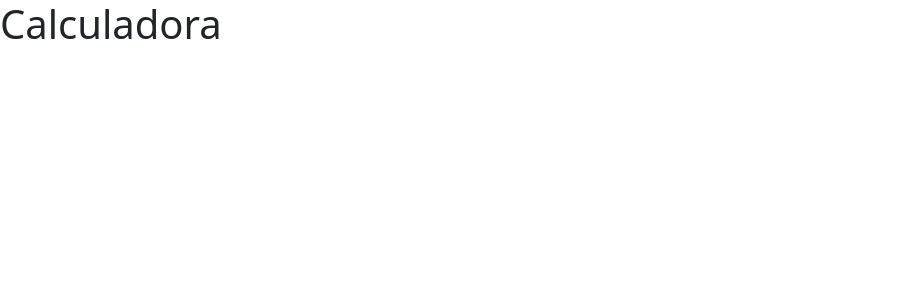
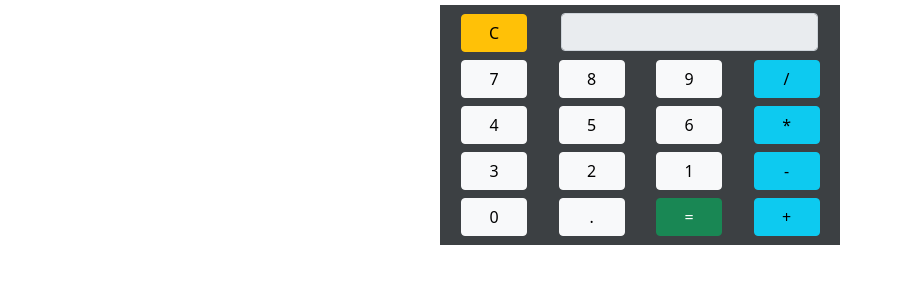
Before and after one commit to Grazziano/calculadora-react, a React (Create React App) app: page / in a window 1280 px wide. Shown: the top 300 px of the page, without its empty margins (0-901 px from the left). Built offline with nearby package versions, Linux system fonts and the light colour scheme.

Commit message:
Criando a interface

```diff
--- a/package.json
+++ b/package.json
@@ -4,7 +4,7 @@
   "private": true,
   "dependencies": {
     "@testing-library/user-event": "^12.8.3",
-    "bootstrap": "^5.1.3",
+    "bootstrap": "^5.1",
     "react": "^17.0.2",
     "react-bootstrap": "^2.0.1",
     "react-dom": "^17.0.2",
--- a/src/components/Calculadora.js
+++ b/src/components/Calculadora.js
@@ -1,12 +1,87 @@
-import React from "react";
+import React, { Component } from "react";
+import { render } from "react-dom";
 import '../css/Calculadora.css';
+import { Container, Row, Col, Button, Form } from 'react-bootstrap';
 
-function Calculadora() {
-  return (
-    <div>
-      <h1>Calculadora</h1>
-    </div>
-  );
+class Calculadora extends Component {
+  render() {
+    return (
+      <section className="calc-section">
+        <div className="jumbotron">
+          <Container>
+            <Row>
+              <Col xs="3">
+                <Button variant="warning">C</Button>
+              </Col>
+              <Col xs="9">
+                <Form.Control type="text" name="txtNumeros" className="text-right" readOnly="readonly" />
+              </Col>
+            </Row>
+
+            <Row>
+              <Col>
+                <Button variant="light">7</Button>
+              </Col>
+              <Col>
+                <Button variant="light">8</Button>
+              </Col>
+              <Col>
+                <Button variant="light">9</Button>
+              </Col>
+              <Col>
+                <Button variant="info">/</Button>
+              </Col>
+            </Row>
+
+            <Row>
+              <Col>
+                <Button variant="light">4</Button>
+              </Col>
+              <Col>
+                <Button variant="light">5</Button>
+              </Col>
+              <Col>
+                <Button variant="light">6</Button>
+              </Col>
+              <Col>
+                <Button variant="info">*</Button>
+              </Col>
+            </Row>
+
+            <Row>
+              <Col>
+                <Button variant="light">3</Button>
+              </Col>
+              <Col>
+                <Button variant="light">2</Button>
+              </Col>
+              <Col>
+                <Button variant="light">1</Button>
+              </Col>
+              <Col>
+                <Button variant="info">-</Button>
+              </Col>
+            </Row>
+
+            <Row>
+              <Col>
+                <Button variant="light">0</Button>
+              </Col>
+              <Col>
+                <Button variant="light">.</Button>
+              </Col>
+              <Col>
+                <Button variant="success">=</Button>
+              </Col>
+              <Col>
+                <Button variant="info">+</Button>
+              </Col>
+            </Row>
+          </Container>
+        </div>
+      </section>
+    );
+  }
 }
 
 export default Calculadora;
--- a/src/css/Calculadora.css
+++ b/src/css/Calculadora.css
@@ -0,0 +1,23 @@
+.calc-section {
+  display: flex;
+  justify-content: center;
+}
+
+.jumbotron {
+  /* background: transparent !important; */
+  background-color: #3C4043 !important;
+  padding: 5px;
+  margin: 5px;
+  width: 400px;
+}
+
+button {
+  margin: 4px !important;
+  width: 90%;
+}
+
+input[type=text] {
+  margin-left: 6px;
+  margin-top: 3px;
+  width: 96%;
+}
```
